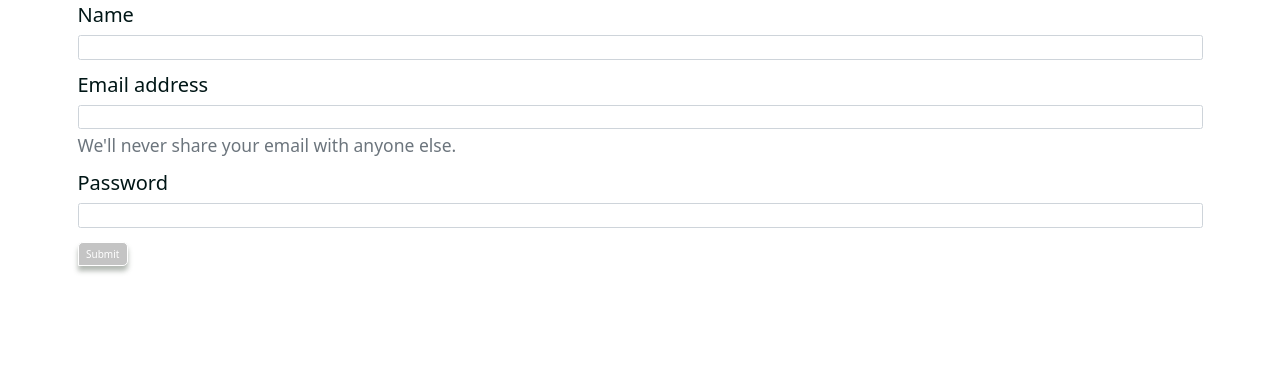
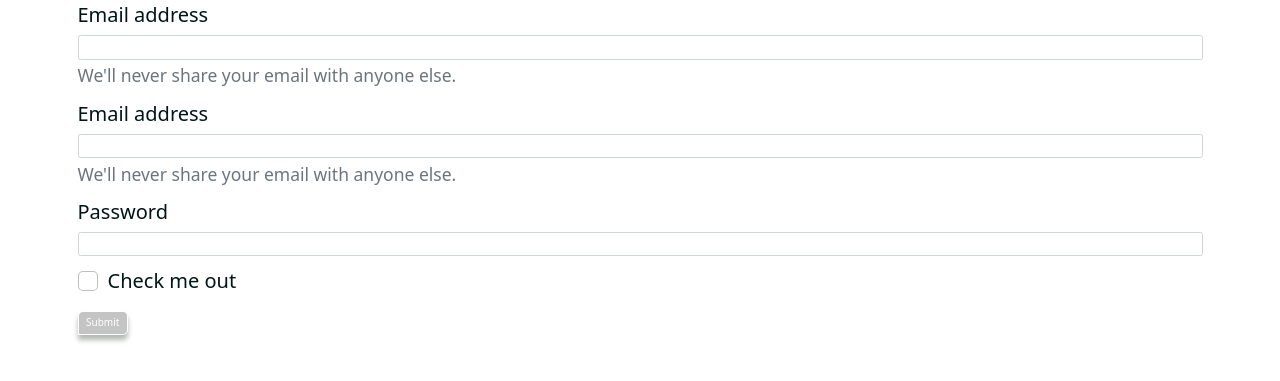
Before and after one commit to KoyalThakur/final-year-project, a Django app: template Webnarys/templates/signUp.html in a window 1280 px wide. Shown: the part 66-447 px from the top of the page. Run offline with Django 3.2, Linux system fonts and the light colour scheme; the template is opened without the code that fills it, so the values that code supplies are empty.

Commit message:
tried some changes in signup

```diff
--- a/Webnarys/templates/signUp.html
+++ b/Webnarys/templates/signUp.html
@@ -3,23 +3,25 @@
 {%block body%}
 
 <div class="container" >
-    <form method='post' action="/signUp">
-
+    <form method='post' action='/signUp'>
     {% csrf_token %}
-
-     <div class="mb-3">
-    <label for="name" class="form-label">Name</label>
-    <input type="text" class="form-control" id="name" name="name" required>
-    <div id="name" class="form-text"></div>
+    <div class="mb-3">
+    <label for="exampleInputName" class="form-label">Email address</label>
+    <input type="email" class="form-control" id="exampleInputName" name="username" required>
+    <div id="emailHelp" class="form-text">We'll never share your email with anyone else.</div>
   </div>
   <div class="mb-3">
-    <label for="email" class="form-label">Email address</label>
-    <input type="email" class="form-control" id="email" aria-describedby="emailHelp" name="email" required>
-    <div id="email" class="form-text">We'll never share your email with anyone else.</div>
+    <label for="exampleInputEmail1" class="form-label">Email address</label>
+    <input type="email" class="form-control" id="exampleInputEmail1" aria-describedby="emailHelp" name="useremail" required>
+    <div id="emailHelp" class="form-text">We'll never share your email with anyone else.</div>
   </div>
   <div class="mb-3">
-    <label for="password" class="form-label">Password</label>
-    <input type="password" class="form-control" id="password" name="password" required>
+    <label for="exampleInputPassword1" class="form-label">Password</label>
+    <input type="password" class="form-control" id="exampleInputPassword1" name="username" required>
+  </div>
+  <div class="mb-3 form-check">
+    <input type="checkbox" class="form-check-input" id="exampleCheck1">
+    <label class="form-check-label" for="exampleCheck1">Check me out</label>
   </div>
   <button type="submit" class="btn btn-primary">Submit</button>
 </form>
```
Also changed, not shown: Webnarys/home/views.py (+4 -4 lines).
